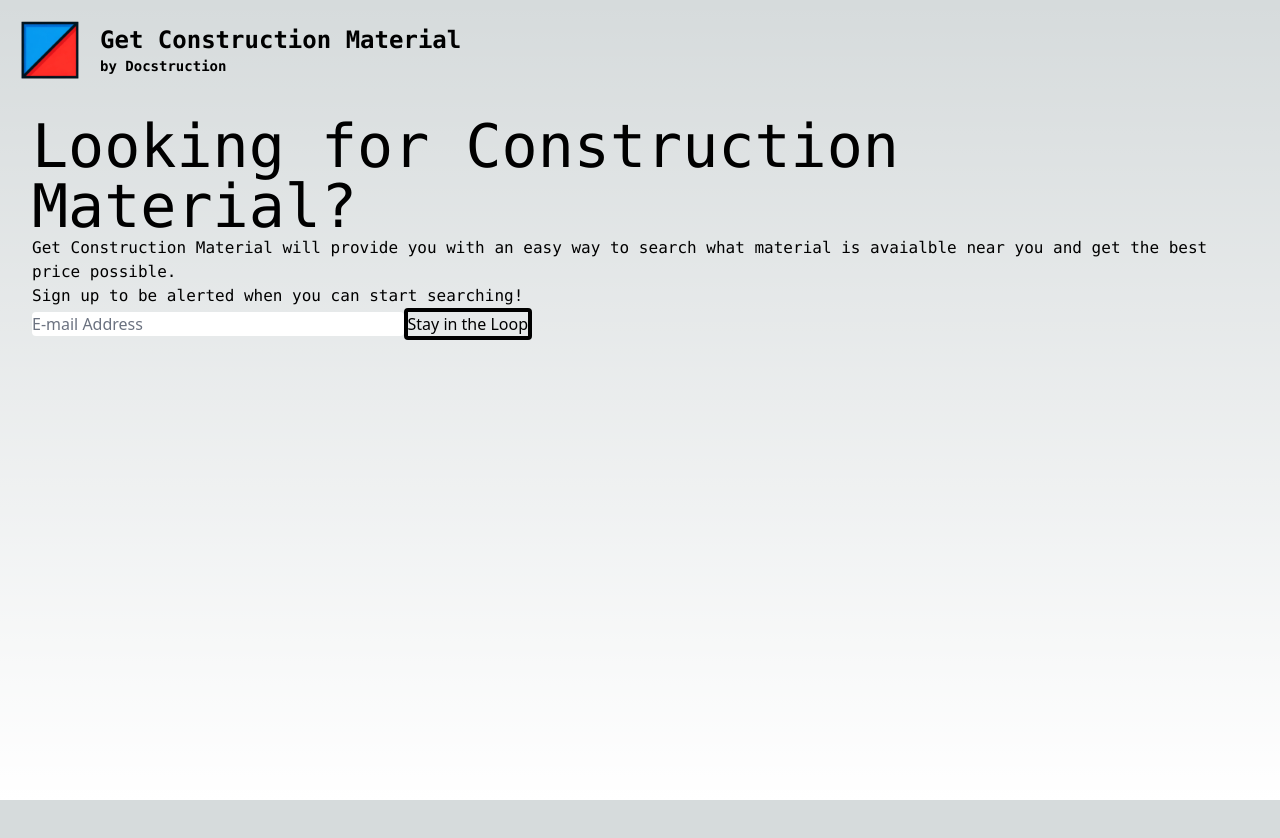
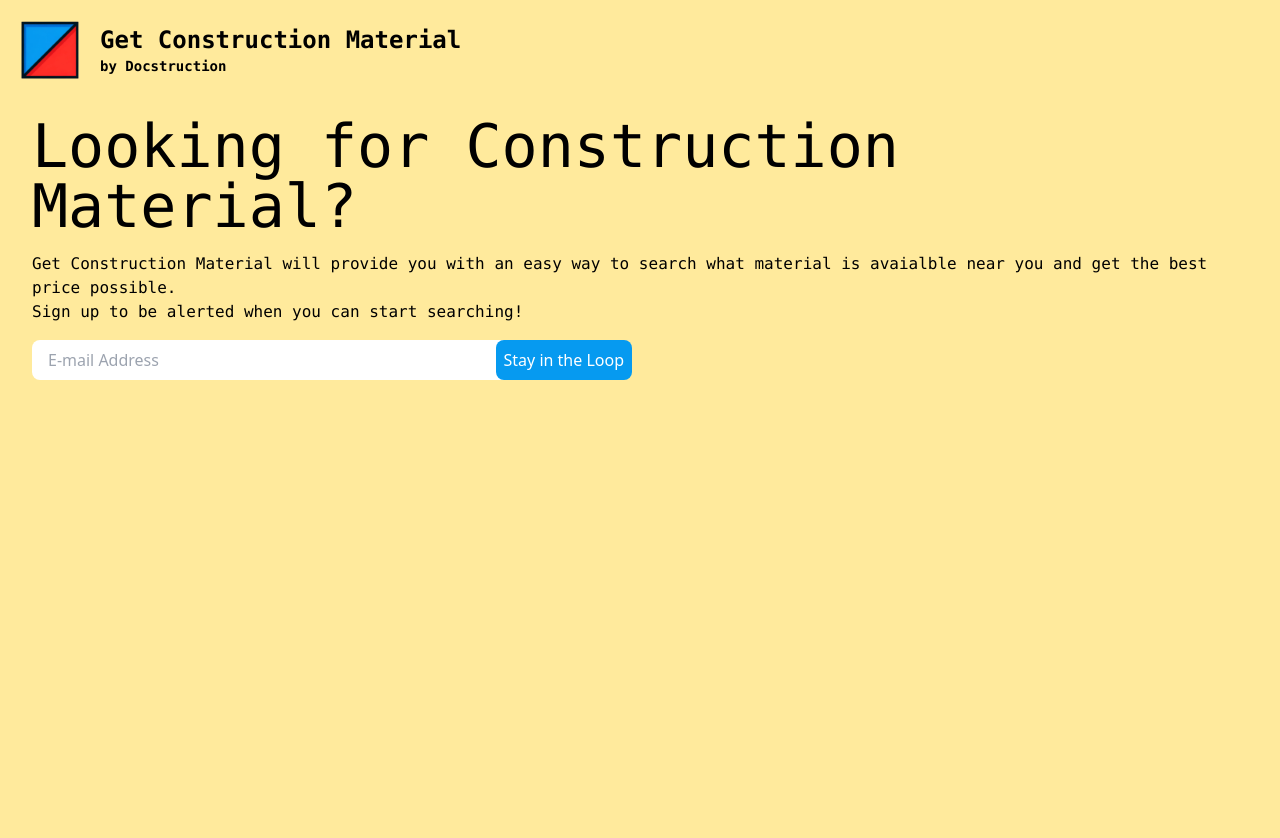
Before and after one commit to harmandubb/GetConstructionMaterial, a Next.js app in the folder Front End/getconstructionmaterial/: page / in a window 1280 px wide. Shown: the top 838 px of the page. Before the commit the page ends 800 px from the top, so only its background shows below. Built offline with nearby package versions, Linux system fonts and the light colour scheme.

Commit message:
got background to be one color

```diff
--- a/Front End/getconstructionmaterial/src/app/components/nav.js
+++ b/Front End/getconstructionmaterial/src/app/components/nav.js
@@ -3,7 +3,7 @@ import Image from 'next/image'
 
 function NavBar() {
   return (
-    <nav className="flex items-center">
+    <nav className="flex items-center bg-brand">
       <Image
         src = "/Logo/logo.png"
         width = {100}
--- a/Front End/getconstructionmaterial/src/app/page.js
+++ b/Front End/getconstructionmaterial/src/app/page.js
@@ -6,27 +6,27 @@ export default function LandingPage() {
   return (
 
 
-    <body className = "w-full min-h-screen">
+    <body className = "">
       <NavBar />
-      <main className="flex flex-col items-center w-full pt-4 px-8">
+
+      <main className="min-h-screen bg-brand flex flex-col items-center w-full pt-4 px-8">
 
         <div className="">
           <div className="font-mono">
-            <h1 className="text-5xl sm:text-6xl">Looking for Construction Material?</h1>
+            <h1 className="text-5xl sm:text-6xl pb-4">Looking for Construction Material?</h1>
             <p className="">Get Construction Material will provide you with an easy way to search what material is avaialble near you and get the best price possible.</p>
-            <p>Sign up to be alerted when you can start searching!</p>
+            <p className="pb-4 sm:pt-0 pt-4">Sign up to be alerted when you can start searching!</p>
           </div>
 
-          <form method="post" className="flex flex-col sm:flex-row sm:justify-between sm:items-center w-full sm:w-4/5 md:w-120 rounded-lg">
-              <input type="email" placeholder="E-mail Address" className="flex-grow rounded placeholder-gray-500"></input>
-              <button class="border-4 border-black hover:bg-brand-bg text-black rounded">
+          <form method="post" className="flex flex-col sm:flex-row sm:w-[600px]">
+              <input type="email" placeholder="E-mail Address" className="sm:flex items-stretch flex-grow focus:outline-none block rounded-lg sm:rounded-none sm:rounded-l-lg pl-4 py-2"></input>
+
+              <button className="sm:mt-0 sm:w-auto sm:-ml-2 py-2 px-2 rounded-lg font-medium text-white focus:outline-none bg-logo-blue">
                 Stay in the Loop
               </button>
           </form>
+
         </div>
-
-
-
 
       </main>
     </body>
--- a/Front End/getconstructionmaterial/tailwind.config.js
+++ b/Front End/getconstructionmaterial/tailwind.config.js
@@ -8,13 +8,13 @@ module.exports = {
   theme: {
     extend: {
       backgroundColor: {
-        'brand-bg': '#FFEA9C',
+        'brand': '#FFEA9C',
         'logo-blue': '#069AF0',
         'logo-red-dark': '#E5191C',
         'logo-red-lights': '#FF3129',
       },
       spacing: {
-        '120': '500px',
+        '120': '700px',
       },
     },
   },
```
